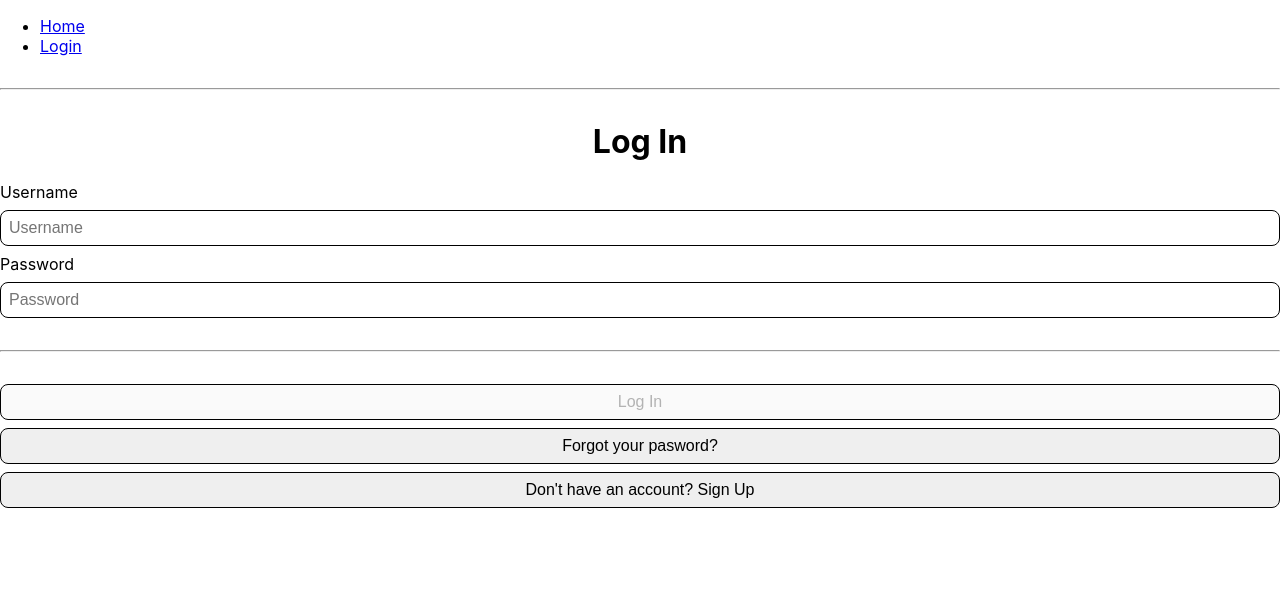
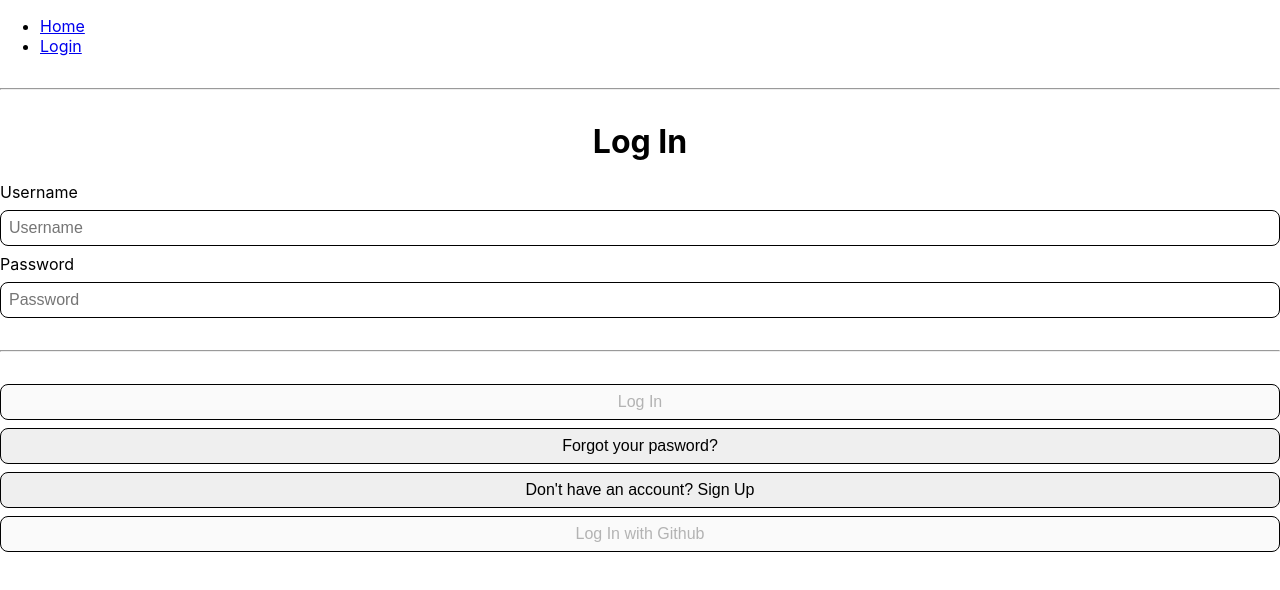
Before and after one commit to ahmetkca/React-Authentication, a React (Vite) app in the folder front-end/: page /login in a window 1280 px wide. Shown: the top 590 px of the page. Built offline with nearby package versions, Linux system fonts and the light colour scheme; no server answers.

Commit message:
Added Log-In with Github button

```diff
--- a/front-end/src/pages/LogInPage.jsx
+++ b/front-end/src/pages/LogInPage.jsx
@@ -35,6 +35,19 @@ export const LogInPage = () => {
         }
     }
 
+    const [githubOauthUrl, setGithubOauthUrl] = useState("");
+    useEffect(() => {
+        (async function() {
+            try {
+                const response = await axios.get("http://localhost:8080/auth/github/url");
+                const { url } = response.data;
+                setGithubOauthUrl(url);
+            } catch (error) {
+                console.log(error);
+            }
+        })();
+    } , []);
+
 
     return (
         <div>
@@ -67,6 +80,9 @@ export const LogInPage = () => {
                     onClick={() => navigate('/forgot-password')}>Forgot your pasword?</button>
                 <button type="button" className="btn btn-secondary"
                     onClick={() => navigate('/signup')}>Don't have an account? Sign Up</button>
+                <button type="button" className="btn btn-secondary"
+                    disabled={!githubOauthUrl}
+                    onClick={() => { window.location.href = githubOauthUrl; }}>Log In with Github</button>
             </form>
         </div>
     );
```
